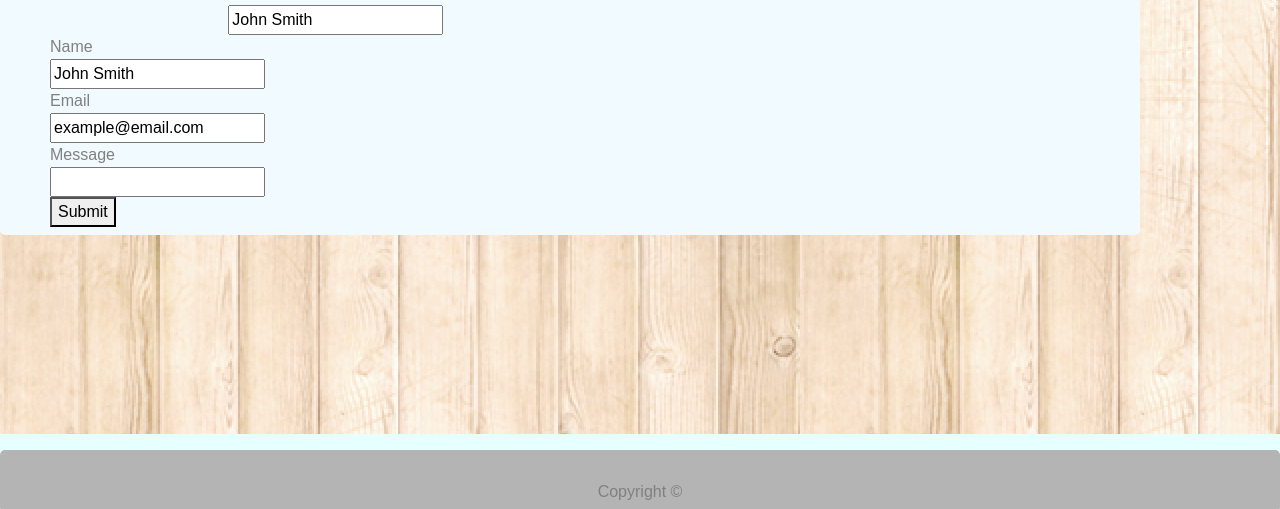
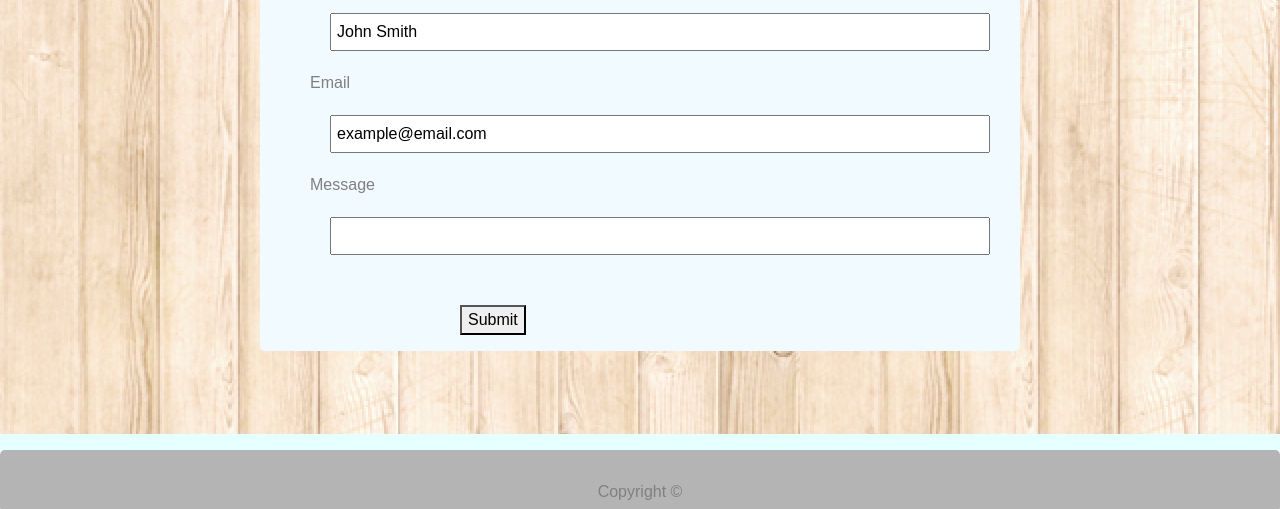
Before and after one commit to Ohmydearcheesus/Bootstrap-Portfolio, a plain HTML site: page contact.html in a window 1280 px wide. Shown: the part 291-800 px from the top of the page. Drawn offline with nearby package versions, Linux system fonts and the light colour scheme.

Commit message:
fixed contacts page

```diff
--- a/assets/css/style.css
+++ b/assets/css/style.css
@@ -48,7 +48,6 @@ p {
   padding: 30px 50px 8px 50px;
   color: var(--bg-color-3);
   border-radius: 5px;
-  margin: 100px 0px 100px 0px;
 }
 
 #footer {
@@ -84,3 +83,9 @@ img {
 article {
   padding-top: 50px;
 }
+
+input {
+  padding: 5px;
+  margin: 20px;
+  width: 100%;
+}
--- a/contact.html
+++ b/contact.html
@@ -44,23 +44,19 @@
   </nav>
 
   <!--MAIN CONTENT-->
-  <article class="container form">
+  <article class="container">
     <div class="row">
       <div class="col-sm-2"></div>
-      <div class="col-sm-8">
+
+      <div class="col-sm-8 form">
         <h2>Contact</h2>
       </div>
     </div>
+
     <div class="row">
-      <div class="col-sm-2"></div>
-      <div class="col-sm-8">
-        <form action="#">
-          Name<br />
-          <input id="info" type="text" name="name" value="John Smith" />
-        </form>
-      </div>
-    </div>
+      <div class="col-sm-2 col-xs-1"></div>
 
+      <div class="col-sm-8 col-xs-10 form">
         <!--To make the form data go somewhere upon submission, replace the #. Goes nowhere for now-->
         <form action="#">
           Name<br />
@@ -72,10 +68,13 @@
           <input type="text" name="message" value="" /> <br />
 
           <!-- <div id="message" style="border-color:red;border-style:solid;border-width:1px;">  -->
-
+          <div class="row">
+            <div class="col-sm-2 col-xs-1"></div>
+            <div class="col-sm-8 col-xs-10 form">
               <button id="submit" type="button">Submit</button>
+            </div>
+          </div>
         </form>
-  </article>
 
         <!--FOOTER-->
         <footer class="page-footer fixed-bottom" id="footer">
@@ -85,4 +84,7 @@
             </p>
           </div>
         </footer>
+      </div>
+    </div>
+  </article>
 </body>
```
Also changed, not shown: index.html (+15 -11 lines). Lines whose indentation alone changed are shown as unchanged.
